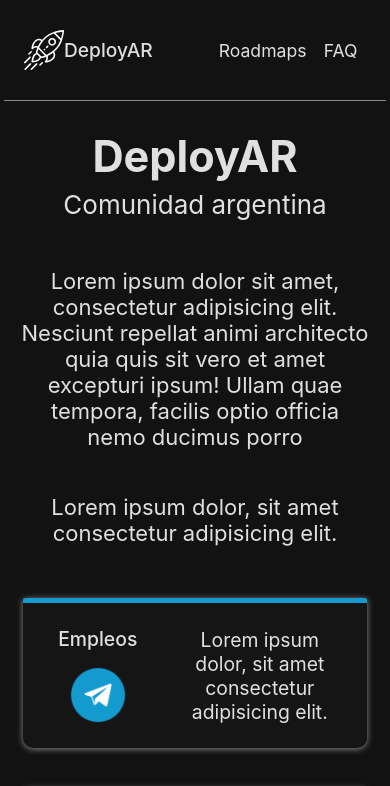
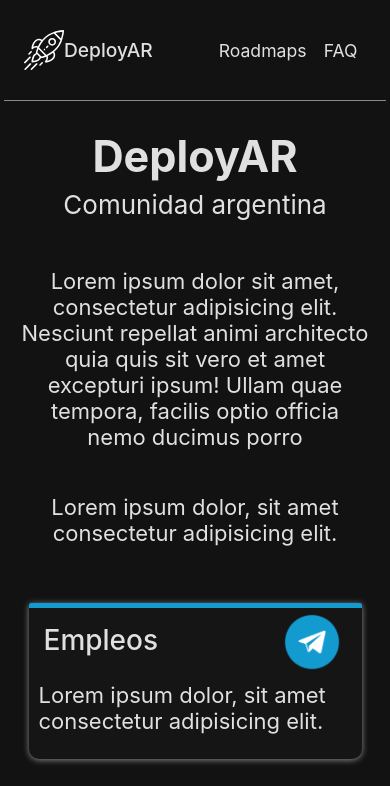
Before and after one commit to deployar/portal-web, a React (Create React App) app: page / in a window 390 px wide. Shown: the top 786 px of the page. Built offline with nearby package versions, Linux system fonts and the light colour scheme.

Commit message:
otra opcion para las cards en mobile

```diff
--- a/src/components/Card/Card.css
+++ b/src/components/Card/Card.css
@@ -5,28 +5,26 @@
 	background-color: var(--secondary-color);
 	box-shadow: 0 1px 6px var(--blur-color);
 	display: flex;
+	flex-direction: column;
 	align-items: center;
 	justify-content: space-between;
 	animation: fadeIn 1.5s ease-in-out;
+	padding: 10px;
 }
 
-.title-container {
-	width: 40%;
-	height: 100%;
+.card h3 {
+	color: var(--primary-color);
+	font-size: 28px;
+	margin-bottom: 0;
+	font-weight: 500;
+}
+
+.container {
+	width: 90%;
+	height: 90%;
 	display: flex;
 	align-items: center;
-	flex-direction: column;
-	justify-content: space-evenly;
-}
-
-.description-container {
-	width: 60%;
-	display: flex;
-	align-items: center;
-	justify-content: center;
-}
-
-.description-container p {
+	justify-content: space-between;
 	font-size: 24px;
 }
 
@@ -51,35 +49,40 @@
 	grid-column-end: 5;
 }
 
-.card h3 {
-	color: var(--primary-color);
-	font-size: 1.1em;
-	text-align: center;
-	margin-bottom: 0;
-	font-weight: 500;
-	width: 70%;
-}
-
 .icon {
 	height: 100px;
-	color: var(--bg-color);
 }
 
 @media only screen and (max-width: 600px) {
 	.card {
-		width: 93%;
-		height: 150px;
-		margin: 10px;
+		width: 90%;
+		height: auto;
+		margin: 15px;
 		padding: 10px;
+		align-items: flex-start;
 	}
+
+	.card h3 {
+		padding: 5px;
+	}
+
+	.container {
+		height: auto;
+		width: 100%;
+		padding-bottom: 15px;
+		flex-direction: column;
+		align-items: flex-end;
+	}
+	.container p {
+		margin: 0;
+		width: 100%;
+		text-align: start;
+	}
+
 	.icon {
 		height: 60px;
-	}
-	.description-title h3 {
-		font-size: 1.3em;
-	}
-	.description-container p {
-		font-size: 1.1em;
+		margin: 10px;
+		margin-top: -50px;
 	}
 }
 
--- a/src/components/Card/Card.js
+++ b/src/components/Card/Card.js
@@ -5,12 +5,16 @@ import './Card.css';
 export default function Card({ href, title, src, alt, color }) {
   return (
     <a href={href} className={`${color} card`}>
-      <div className='title-container'>
-        <h3>{title}</h3>
-        <img src={src} alt={alt} className='icon' />
-      </div>
-      <div className='description-container'>
-        <p>Lorem ipsum dolor, sit amet consectetur adipisicing elit.</p>
+      <h3>{title}</h3>
+      <div className='container'>
+        <img
+          src={src}
+          alt={alt}
+          className='icon'
+        />
+        <p>
+          Lorem ipsum dolor, sit amet consectetur adipisicing elit.
+        </p>
       </div>
     </a>
   );
```
